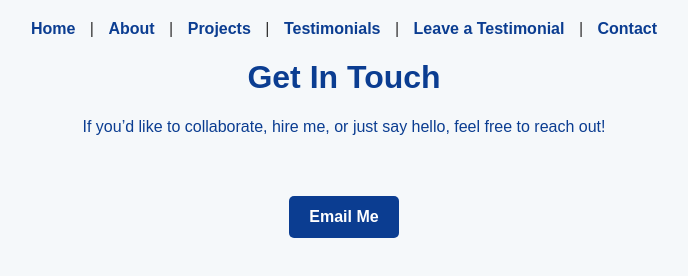
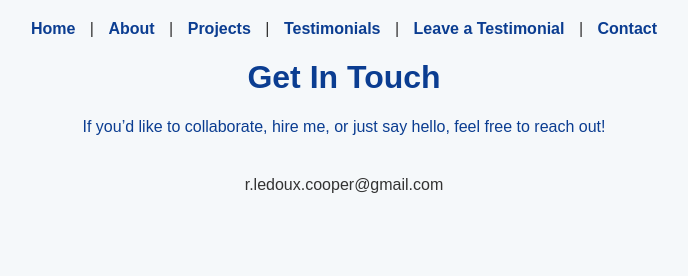
Before and after one commit to Reed02/NeuroIntent, a plain HTML site: page contact.html in a window 1280 px wide. Shown: the whole page, without its empty margins (296-984 px from the left). Drawn offline with Linux system fonts and the light colour scheme.

Commit message:
Update contact.html

```diff
--- a/contact.html
+++ b/contact.html
@@ -71,7 +71,7 @@
   </header>
 
   <div style="text-align: center;">
-    <a href="r.ledoux.cooper@gmail.com" class="button">Email Me</a>
+    <p> r.ledoux.cooper@gmail.com </p>
   </div>
 <!--
   <div class="social-links">
```
